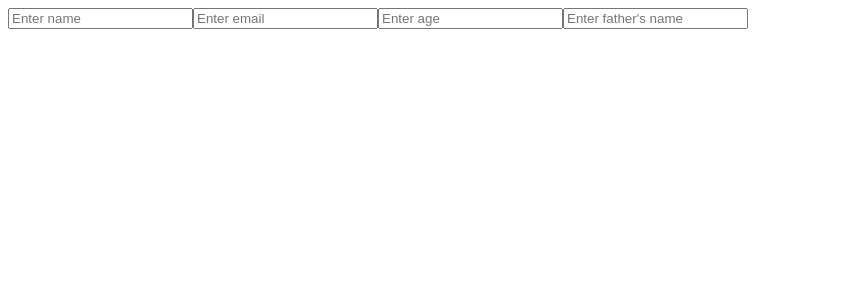
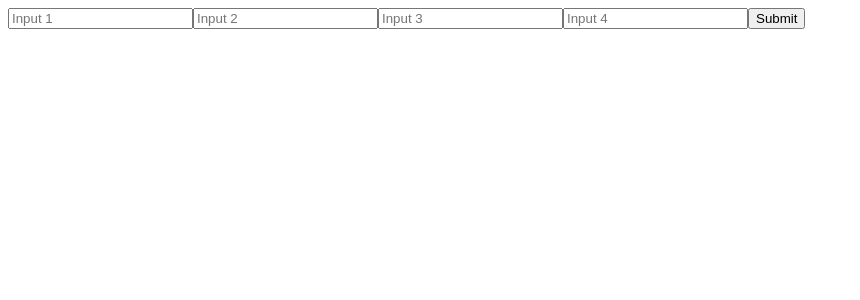
Before and after one commit to Amirsohail335/chai-react, a React (Vite) app in the folder react-chai/: page / in a window 1280 px wide. Shown: the top 300 px of the page, without its empty margins (0-860 px from the left). Built offline with nearby package versions, Linux system fonts and the light colour scheme.

Commit message:
committed

```diff
--- /dev/null
+++ b/react-chai/src/components/InputDetails/InputBoxExample.jsx
@@ -0,0 +1,63 @@
+import React, { useState } from 'react';
+
+const InputBoxExample = () => {
+  const [inputs, setInputs] = useState({
+    input1: '',
+    input2: '',
+    input3: '',
+    input4: ''
+  });
+
+  const handleInputChange = (event) => {
+    const { name, value } = event.target;
+    setInputs(prevInputs => ({
+      ...prevInputs,
+      [name]: value
+    }));
+  };
+
+  const handleSubmit = (event) => {
+    event.preventDefault();
+    // Access the input values from the 'inputs' state
+    console.log(inputs.input1, inputs.input2, inputs.input3, inputs.input4);
+    // You can perform further operations with the input values here
+  };
+
+  return (
+    <div>
+      <form onSubmit={handleSubmit}>
+        <input
+          type="text"
+          name="input1"
+          value={inputs.input1}
+          onChange={handleInputChange}
+          placeholder="Input 1"
+        />
+        <input
+          type="text"
+          name="input2"
+          value={inputs.input2}
+          onChange={handleInputChange}
+          placeholder="Input 2"
+        />
+        <input
+          type="text"
+          name="input3"
+          value={inputs.input3}
+          onChange={handleInputChange}
+          placeholder="Input 3"
+        />
+        <input
+          type="text"
+          name="input4"
+          value={inputs.input4}
+          onChange={handleInputChange}
+          placeholder="Input 4"
+        />
+        <button type="submit">Submit</button>
+      </form>
+    </div>
+  );
+};
+
+export default InputBoxExample;
--- a/react-chai/src/main.jsx
+++ b/react-chai/src/main.jsx
@@ -4,12 +4,14 @@ import App from "./App.jsx";
 import ImageHeadingTitleComponent from "./components/ImageCardComponent.jsx";
 import TableComponent from "./components/TableComponent/TableComponent.jsx";
 import InputModal from "./components/InputDetails/InputModal.jsx";
+import InputBoxExample from "./components/InputDetails/InputBoxExample.jsx";
 
 ReactDOM.createRoot(document.getElementById("root")).render(
   <React.StrictMode>
     <App />
     {/* <ImageHeadingTitleComponent />/ */}
-    <TableComponent/>
+    {/* <TableComponent/> */}
     {/* <InputModal/> */}
+    <InputBoxExample/>
   </React.StrictMode>
 );
```
